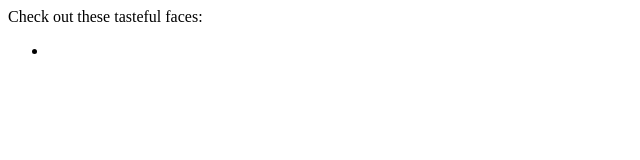
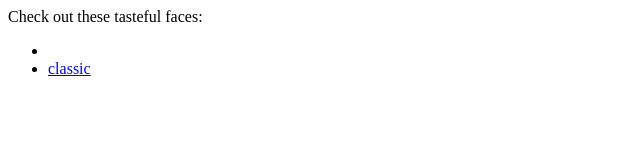
Before and after one commit to AriSweedler/lavisabrina, a website: page public/faces/index.html in a window 1280 px wide. Shown: the full height of the page, 0-640 px from the left. Drawn offline with Linux system fonts and the light colour scheme.

Commit message:
Automatic commit from meme.sh for b.png

```diff
--- a/public/faces/index.html
+++ b/public/faces/index.html
@@ -1,4 +1,5 @@
 Check out these tasteful faces:
 <ul>
   <li><a href="a.png"></a></li>
+  <li><a href="b.png">classic</a></li>
 </ul>
```
Also changed, not shown: public/faces/b.png (added).
